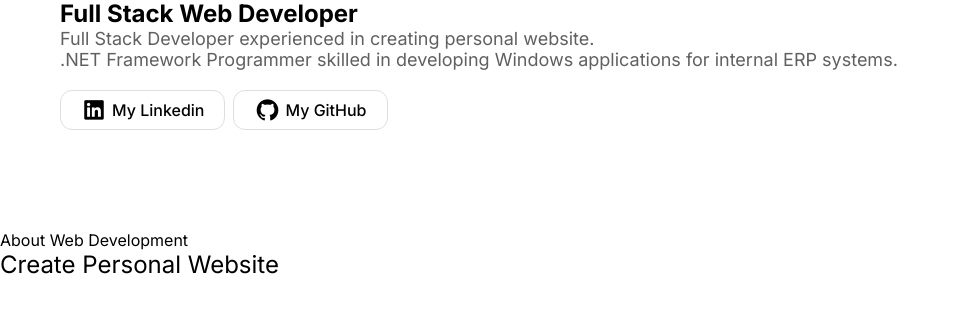
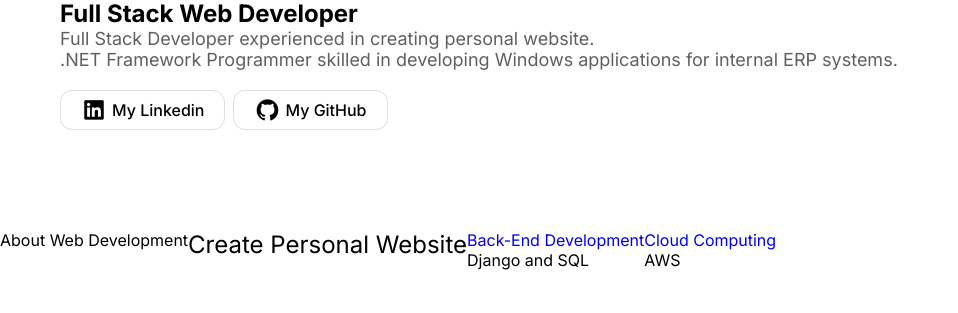
Before and after one commit to MasonYou/myDjango, a Django app: page / in a window 1280 px wide. Shown: the part 155-468 px from the top of the page, without its empty margins (0-958 px from the left). Run offline with Django 5.2, Linux system fonts and the light colour scheme.

Commit message:
Update pp Home Page

```diff
--- a/personalPortfolio/static/home/ppHome.css
+++ b/personalPortfolio/static/home/ppHome.css
@@ -58,3 +58,7 @@
     background: #000;
     color: #fff;
 }
+
+.aboutMe{
+    display: flex;
+}
--- a/personalPortfolio/templates/home/ppHome.html
+++ b/personalPortfolio/templates/home/ppHome.html
@@ -35,5 +35,18 @@
 <div class="aboutMe">
   <p>About Web Development</p>
   <h2>Create Personal Website</h2>
+  <img src="">
+  <div class="item">
+    <div class="inner">
+      <a href="#">Back-End Development</a>
+      <p>Django and SQL</p>
+    </div>
+  </div>
+  <div class="item">
+    <div class="inner">
+      <a href="#">Cloud Computing</a>
+      <p>AWS</p>
+    </div>
+  </div>
 </div>
 {% endblock %}
```
